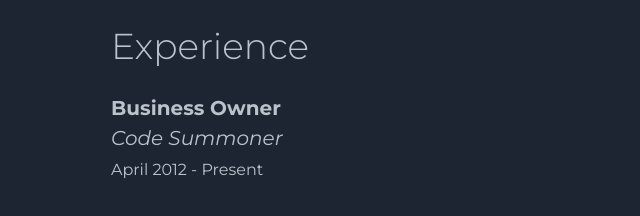
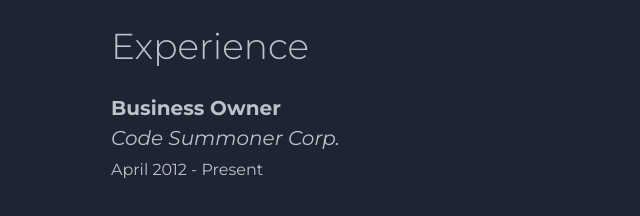
Before and after one commit to jasonrundell/jasonrundell2018, a React (Vite) app: page / in a window 1280 px wide. Shown: the part 1280-1496 px from the top of the page, without its empty margins (169-809 px from the left). Built offline with nearby package versions, Linux system fonts and the light colour scheme.

Commit message:
Correction to experience

```diff
--- a/src/components/WorkExperience.js
+++ b/src/components/WorkExperience.js
@@ -9,7 +9,7 @@
 const POSITIONS = [
   {
     role: 'Business Owner',
-    company_name: 'Code Summoner',
+    company_name: 'Code Summoner Corp.',
     start_date: 'April 2012',
     end_date: 'Present'
   },
```
